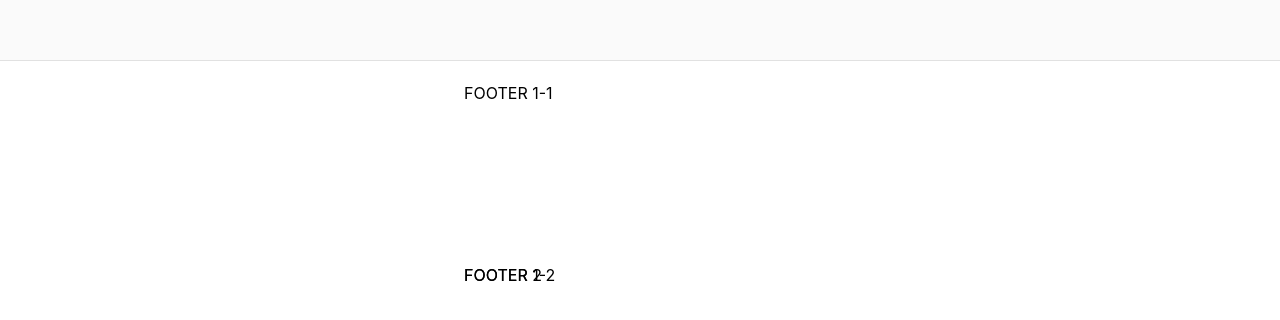
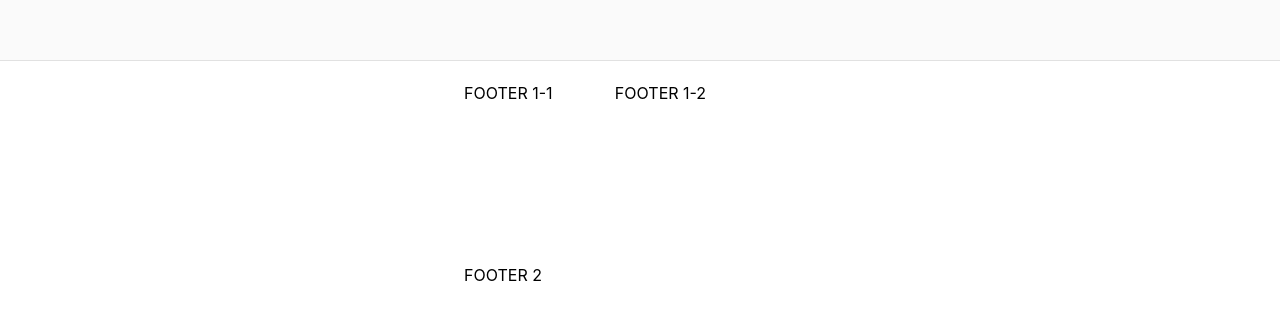
Before and after one commit to StdRunner/soomgo-clone-front, a Next.js app: page / in a window 1280 px wide. Shown: the part 740-1060 px from the top of the page. Built offline with nearby package versions, Linux system fonts and the light colour scheme.

Commit message:
- Footer 스타일 수정

```diff
--- a/src/components/Footer.tsx
+++ b/src/components/Footer.tsx
@@ -4,11 +4,13 @@ const Footer = () => {
   return (
     <div className='h-96 bg-white border-t border-[#e1e1e1] pt-5 pb-10 justify-center items-center'>
         <div className='h-full mx-96 px-20'>
-            <div className='h-1/2'>
-                <div className='h-full w- mb-5'>
-                    FOOTER 1-1
+            <div className='flex h-1/2'>
+                <div className='h-full w-72'>
+                    <div className='mb-7'>
+                        FOOTER 1-1
+                    </div>
                 </div>
-                <div>
+                <div className='h-full w-96'>
                     FOOTER 1-2
                 </div>
             </div>
```
